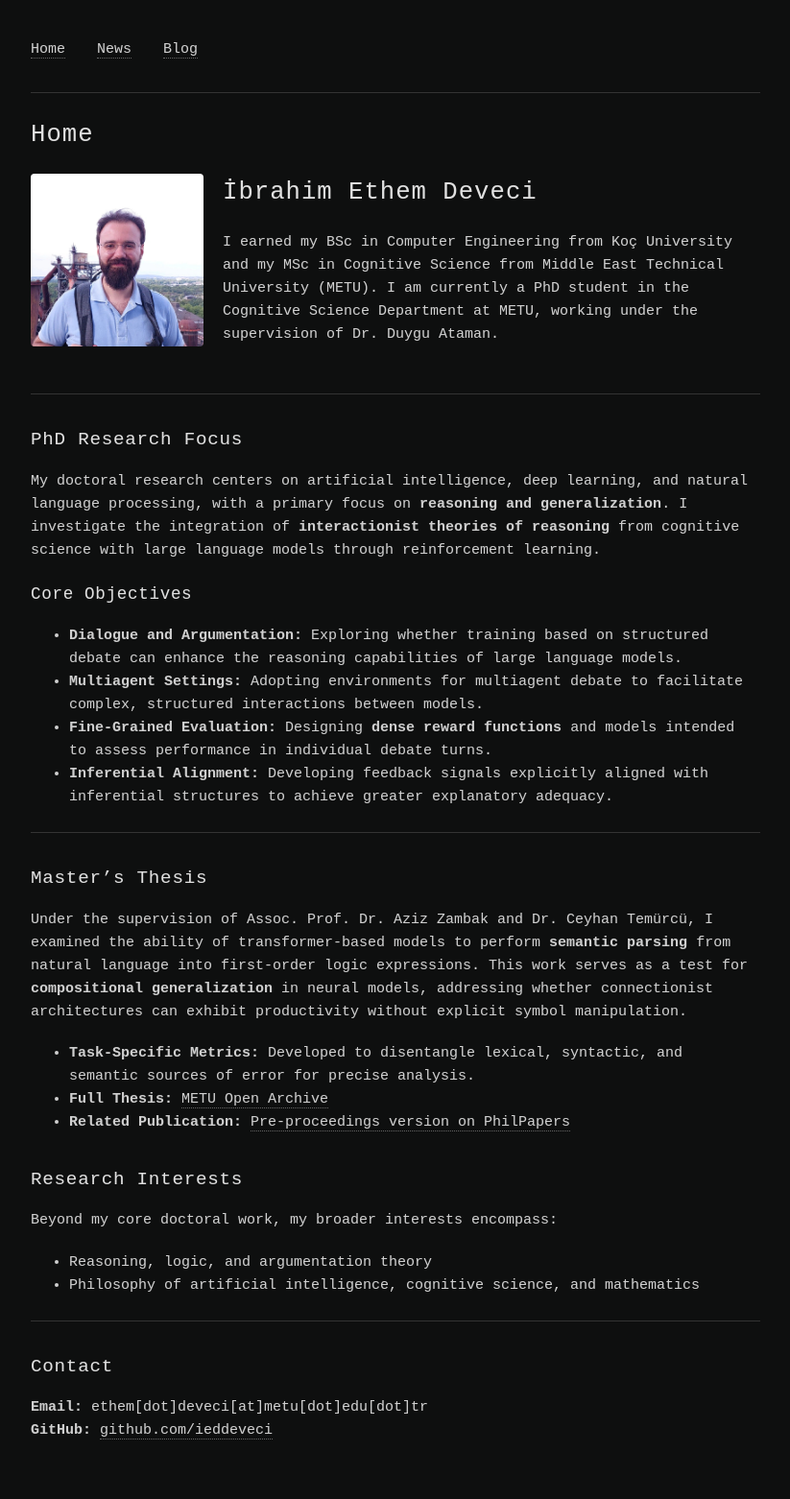
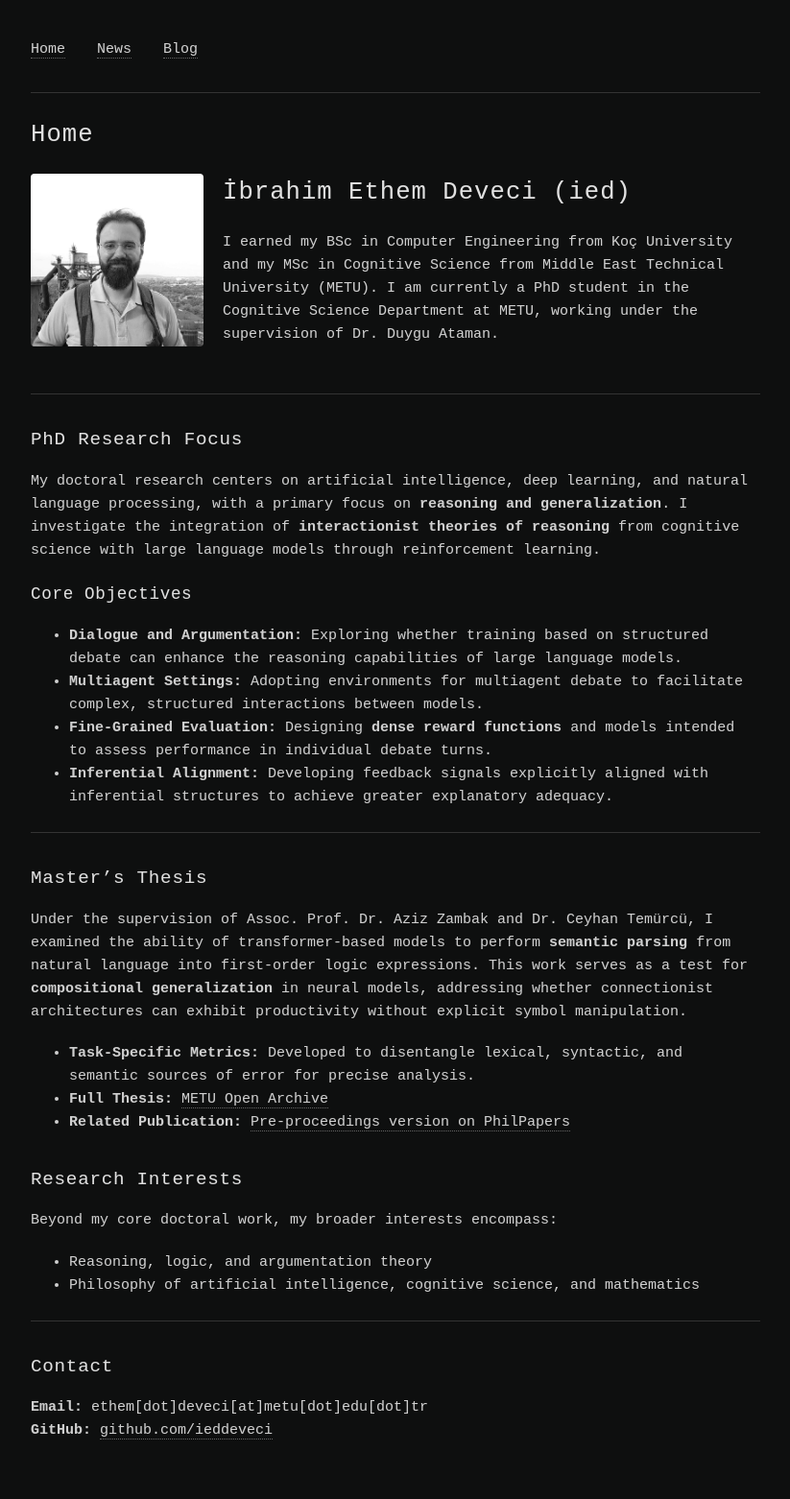
Before and after one commit to ieddeveci/ieddeveci.github.io, a Jekyll site: the page built from index.md, in a window 1280 px wide. Shown: the whole page at 96% size, without its empty margins (228-1051 px from the left). Built offline with Jekyll 4.4.1, drawn with Linux system fonts in a browser that asks for light colours.

Commit message:
Update index.md

```diff
--- a/index.md
+++ b/index.md
@@ -3,9 +3,9 @@ layout: page
 title: Home
 ---
 <div style="display: flex; align-items: flex-start; gap: 20px; margin-bottom: 30px;">
-  <img src="/assets/img/profile.jpg" alt="İbrahim Ethem Deveci" style="width: 180px; border-radius: 4px; flex-shrink: 0;">
+  <img src="/assets/img/profile.jpg" alt="İbrahim Ethem Deveci" style="width: 180px; border-radius: 4px; flex-shrink: 0; filter: grayscale(100%);">
   <div>
-    <h1 style="margin-top: 0;">İbrahim Ethem Deveci</h1>
+    <h1 style="margin-top: 0;">İbrahim Ethem Deveci (ied)</h1>
     <p>I earned my BSc in Computer Engineering from Koç University and my MSc in Cognitive Science from Middle East Technical University (METU). I am currently a PhD student in the Cognitive Science Department at METU, working under the supervision of Dr. Duygu Ataman.</p>
   </div>
 </div>
```
